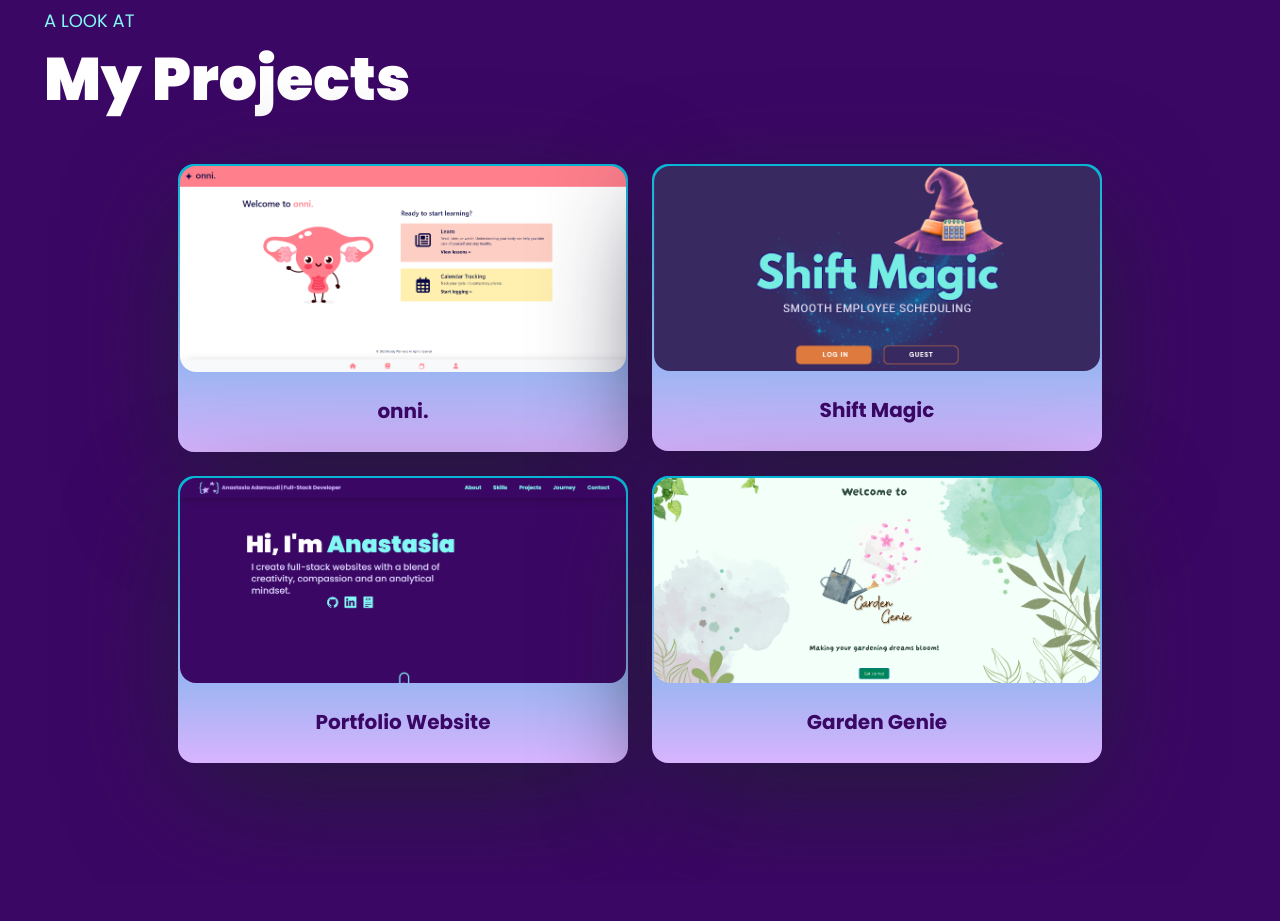
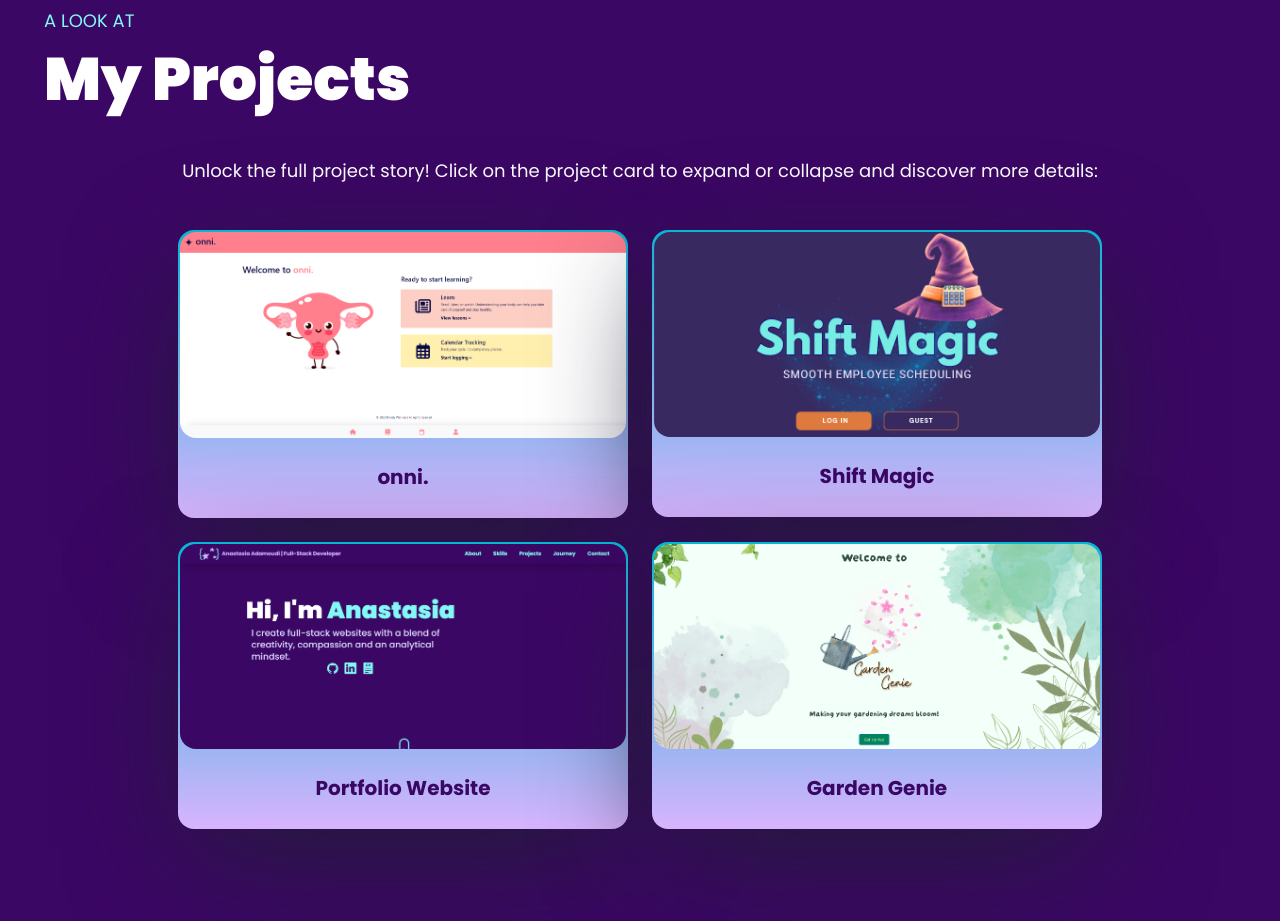
Before and after one commit to spiralnebulam31/PortfolioWebsite, a React (Vite) app: page / in a window 1280 px wide. Shown: the part 2360-3281 px from the top of the page. Built offline with nearby package versions, Linux system fonts and the light colour scheme.

Commit message:
Added instructions detail in Projects section

```diff
--- a/src/components/Projects.jsx
+++ b/src/components/Projects.jsx
@@ -118,6 +118,9 @@ const Projects = () => {
               My Projects
             </h2>
           </motion.div>
+          <div className="flex flex-col text-center mx-auto text-white font-body text-lg max-w-full sm:px-16 px-6 pt-8 mb-1 leading-[30px]">
+              <p>Unlock the full project story! Click on the project card to expand or collapse and discover more details:</p>
+            </div>
           <div className="flex flex-wrap px-5 space-x-6 justify-center">
             <div className="grid grid-cols-1 xs:grid-cols-1 sm:grid-cols-1 md:grid-cols-1 lg:grid-cols-2 xl:grid-cols-2 gap-6 mt-10">
               {projects.map((project, index) => (
```
